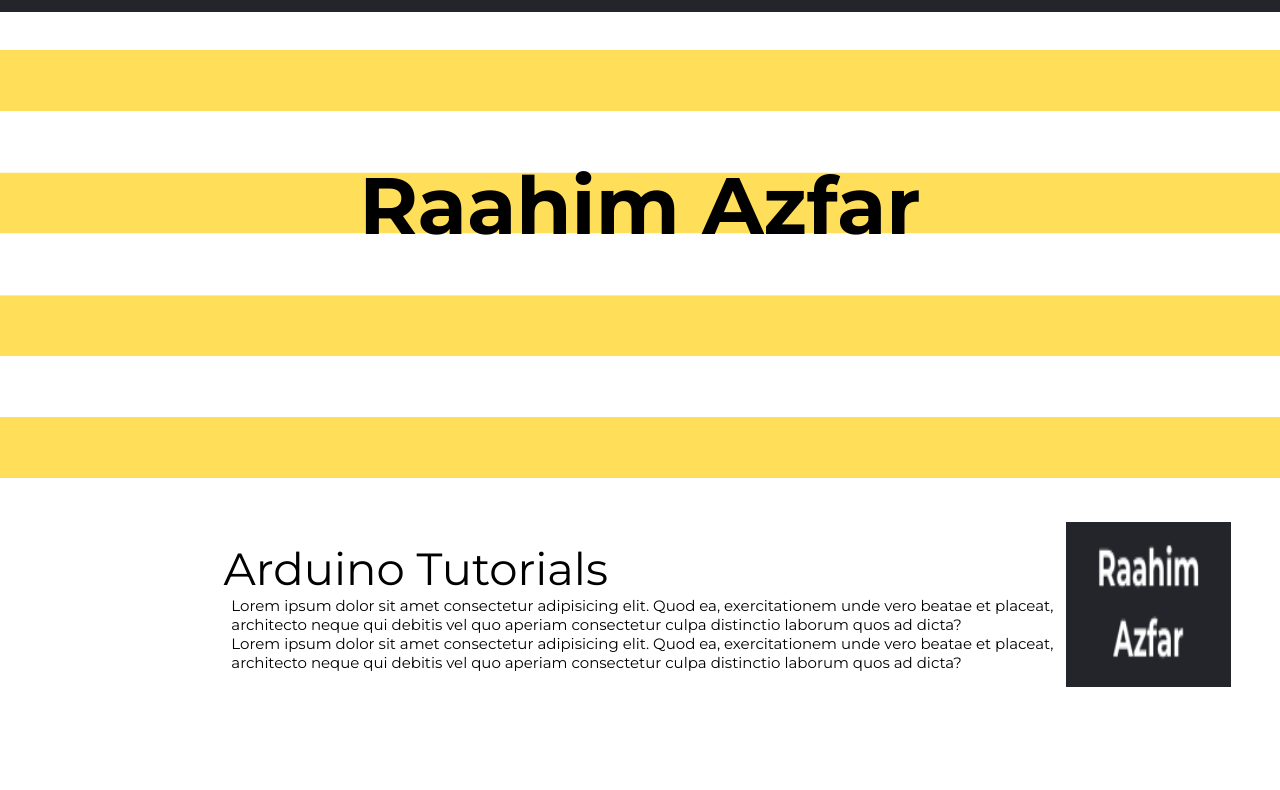
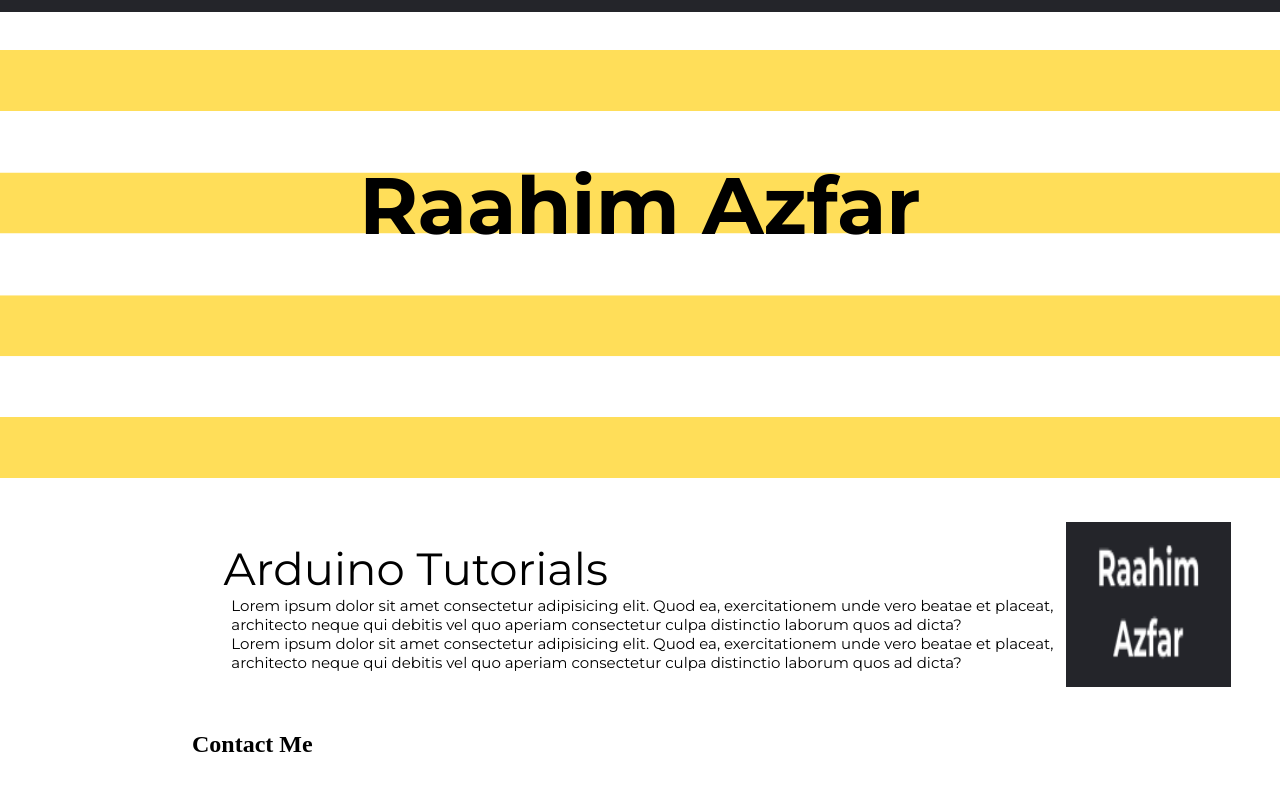
Before and after one commit to RaahimSA/RaahimSA-net, a plain HTML site: page public/index.html in a window 1280 px wide. Shown: the part 72-862 px from the top of the page. Before the commit the page ends 803 px from the top, so only its background shows below. Drawn offline with Linux system fonts and the light colour scheme.

Commit message:
Add files via upload

```diff
--- a/public/index.html
+++ b/public/index.html
@@ -64,6 +64,13 @@
           <img src="Media/RSA_NET.png" alt="An arduino uno">
     </section>
 
+    <section class="row">
+
+        <h1>Contact Me</h1>
+        <p></p>
+
+    </section>
+
 
     <script src="script.js"></script>
   </body>
--- /dev/null
+++ b/public/input.css
@@ -0,0 +1,3 @@
+@tailwind base;
+@tailwind components;
+@tailwind utilities;
```
Also changed, not shown: public/output.css (added).
